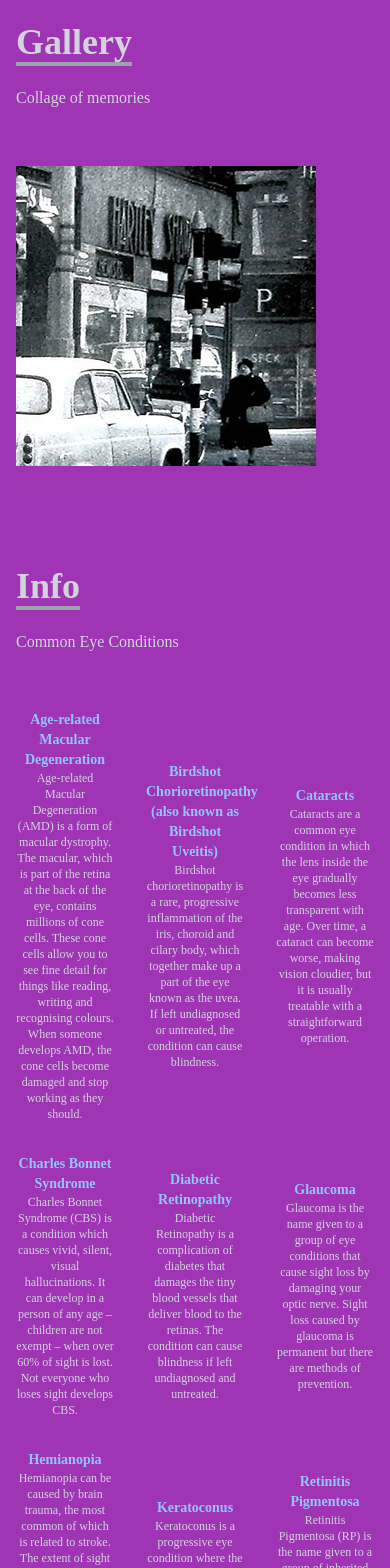
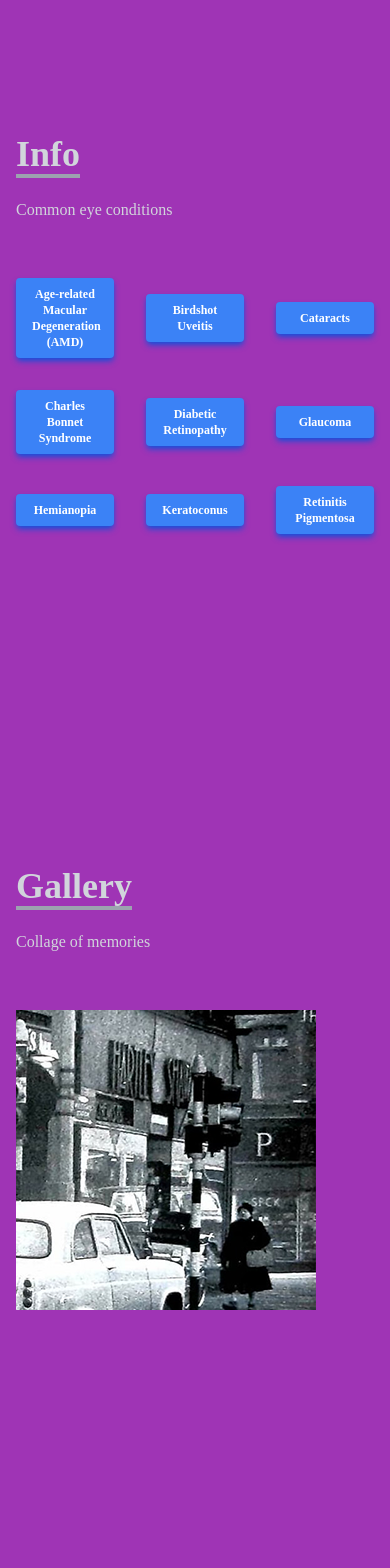
Before and after one commit to oyousaf/pollards, a React (Create React App) app: page / in a window 390 px wide. Shown: the part 2620-4188 px from the top of the page. Built offline with nearby package versions, Linux system fonts and the light colour scheme.

Commit message:
pollards

```diff
--- a/package.json
+++ b/package.json
@@ -6,6 +6,7 @@
     "@testing-library/jest-dom": "^5.16.4",
     "@testing-library/react": "^13.1.1",
     "@testing-library/user-event": "^13.5.0",
+    "@tippyjs/react": "^4.2.6",
     "embla-carousel-autoplay": "^6.2.0",
     "embla-carousel-react": "^6.2.0",
     "react": "^18.0.0",
--- a/src/App.js
+++ b/src/App.js
@@ -13,8 +13,8 @@ function App() {
       <Home />
       <About />
       <Team />
+      <Info />
       <Gallery />
-      <Info />
       <Contact />
     </div>
   );
--- a/src/components/Info.jsx
+++ b/src/components/Info.jsx
@@ -1,4 +1,6 @@
-import React from 'react'
+import React from 'react';
+import Tippy from '@tippyjs/react';
+import 'tippy.js/dist/tippy.css';
 
 const Info = () => {
   return (
@@ -8,56 +10,56 @@ const Info = () => {
             <p className="text-4xl font-bold inline border-b-4 border-gray-400">
                 Info
             </p>
-            <p className="py-6">Common Eye Conditions</p>
+            <p className="py-6">Common eye conditions</p>
             </div>
-            <div className="max-w-[1000px] w-full justify-center items-center grid grid-cols-3 gap-8">
-              <div>
-                <h2 className='text-sm md:text-base font-bold text-blue-300 text-center'>Age-related Macular Degeneration</h2>
-                <p className='text-xs md:text-sm text-center'>Age-related Macular Degeneration (AMD) is a form of macular dystrophy. The macular, which is part of the retina at the back of the
-                  eye, contains millions of cone cells. These cone cells allow you to see fine detail for things like reading, writing and recognising colours.
-                  When someone develops AMD, the cone cells become damaged and stop working as they should.</p>
-              </div>
-              <div>
-                <h2 className='text-sm md:text-base font-bold text-blue-300 justify-center text-center'>Birdshot Chorioretinopathy (also known as Birdshot Uveitis)</h2>
-                <p className='text-xs md:text-base text-center'>Birdshot chorioretinopathy is a rare, progressive inflammation of the iris, choroid and cilary body, which together
-                make up a part of the eye known as the uvea. If left undiagnosed or untreated, the condition can cause blindness.</p>
-              </div>
-              <div>
-                <h2 className='text-sm md:text-base font-bold text-blue-300 text-center'>Cataracts</h2>
-                <p className='text-xs md:text-base text-center'>Cataracts are a common eye condition in which the lens inside the eye gradually becomes less transparent with age. Over time, a
-                cataract can become worse, making vision cloudier, but it is usually treatable with a straightforward operation.</p>
-              </div>
-              <div>
-                <h2 className='text-sm md:text-base font-bold text-blue-300 text-center' >Charles Bonnet Syndrome</h2>
-                <p className='text-xs md:text-base text-center'>Charles Bonnet Syndrome (CBS) is a condition which causes vivid, silent, visual hallucinations. It can develop in a person of any age
-                – children are not exempt – when over 60% of sight is lost. Not everyone who loses sight develops CBS.</p>
-              </div>
-              <div>
-                <h2 className='text-sm md:text-base font-bold text-blue-300 text-center'>Diabetic Retinopathy</h2>
-                <p className='text-xs md:text-base text-center'>Diabetic Retinopathy is a complication of diabetes that damages the tiny blood vessels that deliver blood to the retinas. The condition
-                can cause blindness if left undiagnosed and untreated.</p>
-              </div>
-              <div>
-                <h2 className='text-sm md:text-base font-bold text-blue-300 text-center'>Glaucoma</h2>
-                <p className='text-xs md:text-base text-center'>Glaucoma is the name given to a group of eye conditions that cause sight loss by damaging your optic nerve. Sight loss caused by glaucoma
-                is permanent but there are methods of prevention.</p>
-              </div>
-              <div>
-                <h2 className='text-sm md:text-base font-bold text-blue-300 text-center'>Hemianopia</h2>
-                <p className='text-xs md:text-base text-center'>Hemianopia can be caused by brain trauma, the most common of which is related to stroke.  The extent of sight loss varies from person to
-                person and depends on the area of the brain that has been affected by the stroke. Around two thirds of people who have a stroke experience some form of vision loss
-                or difficulty in seeing, including Hemianopia.</p>
-              </div>
-              <div>
-                <h2 className='text-sm md:text-base font-bold text-blue-300 text-center'>Keratoconus</h2>
-                <p className='text-xs md:text-base text-center'>Keratoconus is a progressive eye condition where the normally dome-shaped cornea thins and begins to bulge into a cone-like shape. This
-                distortion deflects light as it enters the eye on the way to the retina, which causes distorted vision.</p>
-              </div>
-              <div>
-                <h2 className='text-sm md:text-base font-bold text-blue-300 text-center'>Retinitis Pigmentosa</h2>
-                <p className='text-xs md:text-base text-center'>Retinitis Pigmentosa (RP) is the name given to a group of inherited eye conditions called retinal dystrophies. These conditions cause a
-                slow loss of vision, beginning with night vision and peripheral (side) vision and eventually affecting central, colour and reading vision.</p>
-              </div>
+            <div className="area w-full justify-center items-center grid grid-cols-3 gap-8">
+              <Tippy content={<span>(AMD) is a form of macular dystrophy. The macular, which is part of the retina at the back of the
+                eye, contains millions of cone cells. These cone cells allow you to see fine detail for things like reading, writing and recognising colours.
+                When someone develops AMD, the cone cells become damaged and stop working as they should.</span>}>
+              <button className='text-xs md:text-base bg-blue-500 hover:bg-blue-700 text-white font-bold py-2 px-4 rounded shadow-md shadow-blue-700
+              hover:scale-110 duration-500'>Age-related Macular Degeneration (AMD)</button>
+              </Tippy>
+              <Tippy content={<span>Birdshot Chorioretinopathy is a rare, progressive inflammation of the iris, choroid and cilary body, which together
+              make up a part of the eye known as the uvea. If left undiagnosed or untreated, the condition can cause blindness.</span>}>
+              <button className='text-xs md:text-base bg-blue-500 hover:bg-blue-700 text-white font-bold py-2 px-4 rounded shadow-md shadow-blue-700 hover:scale-110
+              duration-500'>Birdshot Uveitis</button>
+              </Tippy>
+              <Tippy content={<span>Cataracts are a common eye condition in which the lens inside the eye gradually becomes less transparent with age. Over time, a
+                cataract can become worse, making vision cloudier, but it is usually treatable with a straightforward operation</span>}>
+              <button className='text-xs md:text-base bg-blue-500 hover:bg-blue-700 text-white font-bold py-2 px-4 rounded shadow-md shadow-blue-700 hover:scale-110
+              duration-500'>Cataracts</button>
+              </Tippy>
+              <Tippy content={<span>Charles Bonnet Syndrome (CBS) is a condition which causes vivid, silent, visual hallucinations. It can develop in a person of any age
+                – children are not exempt – when over 60% of sight is lost. Not everyone who loses sight develops CBS.</span>}>
+              <button className='text-xs md:text-base bg-blue-500 hover:bg-blue-700 text-white font-bold py-2 px-4 rounded shadow-md shadow-blue-700 hover:scale-110
+              duration-500'>Charles Bonnet Syndrome</button>
+              </Tippy>
+              <Tippy content={<span>Diabetic Retinopathy is a complication of diabetes that damages the tiny blood vessels that deliver blood to the retinas. The condition
+                can cause blindness if left undiagnosed and untreated.</span>}>
+              <button className='text-xs md:text-base bg-blue-500 hover:bg-blue-700 text-white font-bold py-2 px-4 rounded shadow-md shadow-blue-700 hover:scale-110
+              duration-500'>Diabetic Retinopathy</button>
+              </Tippy>
+              <Tippy content={<span>Glaucoma is the name given to a group of eye conditions that cause sight loss by damaging your optic nerve. Sight loss caused by glaucoma
+                is permanent but there are methods of prevention.</span>}>
+              <button className='text-xs md:text-base bg-blue-500 hover:bg-blue-700 text-white font-bold py-2 px-4 rounded shadow-md shadow-blue-700 hover:scale-110
+              duration-500'>Glaucoma</button>
+              </Tippy>
+              <Tippy content={<span>Hemianopia can be caused by brain trauma, the most common of which is related to stroke.  The extent of sight loss varies from person to
+                person and depends on the area of the brain that has been affected by the stroke. Around two thirds of people who have a stroke experience some form of vision
+                loss or difficulty in seeing, including Hemianopia.</span>}>
+              <button className='text-xs md:text-base bg-blue-500 hover:bg-blue-700 text-white font-bold py-2 px-4 rounded shadow-md shadow-blue-700 hover:scale-110
+              duration-500'>Hemianopia</button>
+              </Tippy>
+              <Tippy content={<span>Keratoconus is a progressive eye condition where the normally dome-shaped cornea thins and begins to bulge into a cone-like shape. This
+                distortion deflects light as it enters the eye on the way to the retina, which causes distorted vision.</span>}>
+              <button className='text-xs md:text-base bg-blue-500 hover:bg-blue-700 text-white font-bold py-2 px-4 rounded shadow-md shadow-blue-700 hover:scale-110
+              duration-500'>Keratoconus</button>
+              </Tippy>
+              <Tippy content={<span>Retinitis Pigmentosa (RP) is the name given to a group of inherited eye conditions called retinal dystrophies. These conditions cause a
+                slow loss of vision, beginning with night vision and peripheral (side) vision and eventually affecting central, colour and reading vision.</span>}>
+              <button className='text-xs md:text-base bg-blue-500 hover:bg-blue-700 text-white font-bold py-2 px-4 rounded shadow-md shadow-blue-700 hover:scale-110
+              duration-500'>Retinitis Pigmentosa</button>
+              </Tippy>
             </div>
         </div>
     </div>
--- a/src/components/Navbar.jsx
+++ b/src/components/Navbar.jsx
@@ -34,13 +34,13 @@ const Navbar = () => {
           </Link>
         </li>
         <li>
-          <Link to="gallery" smooth={true} duration={500}>
-            Gallery
+          <Link to="info" smooth={true} duration={500}>
+            Info
           </Link>
         </li>
         <li>
-          <Link to="info" smooth={true} duration={500}>
-            Info
+          <Link to="gallery" smooth={true} duration={500}>
+            Gallery
           </Link>
         </li>
         <li>
@@ -79,13 +79,13 @@ const Navbar = () => {
           </Link>
         </li>
         <li className="py-6 text-4xl">
-          <Link onClick={handleClick} to="gallery" smooth={true} duration={500}>
-            Gallery
+          <Link onClick={handleClick} to="info" smooth={true} duration={500}>
+            Info
           </Link>
         </li>
         <li className="py-6 text-4xl">
-          <Link onClick={handleClick} to="info" smooth={true} duration={500}>
-            Info
+          <Link onClick={handleClick} to="gallery" smooth={true} duration={500}>
+            Gallery
           </Link>
         </li>
         <li className="py-6 text-4xl">
--- a/src/components/Team.jsx
+++ b/src/components/Team.jsx
@@ -17,7 +17,7 @@ const Team = () => {
           </p>
         </div>
 
-        <div className="w-full grid grid-cols-3 sm:grid-cols-3 gap-4 text-center py-8">
+        <div className="w-full grid grid-cols-3 gap-4 text-center py-8">
           <div className="shadow-md shadow-[#265B5F] hover:scale-110 duration-500">
             <img className="mx-auto" src={Denise} alt="Denise" />
             <p className="my-4">Denise</p>
```
Also changed, not shown: 1 other file (tests, documents, lock files or other folders).
